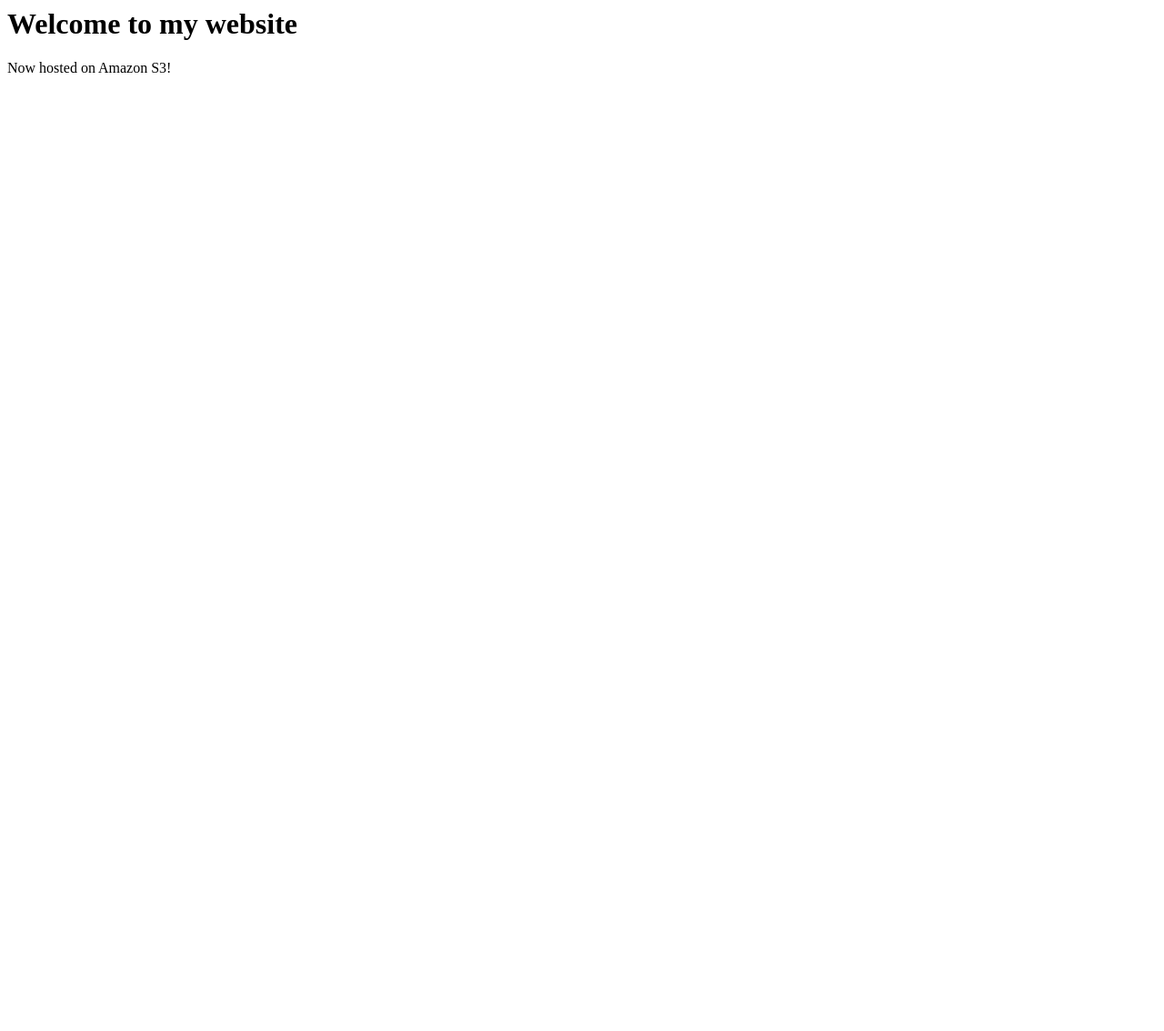
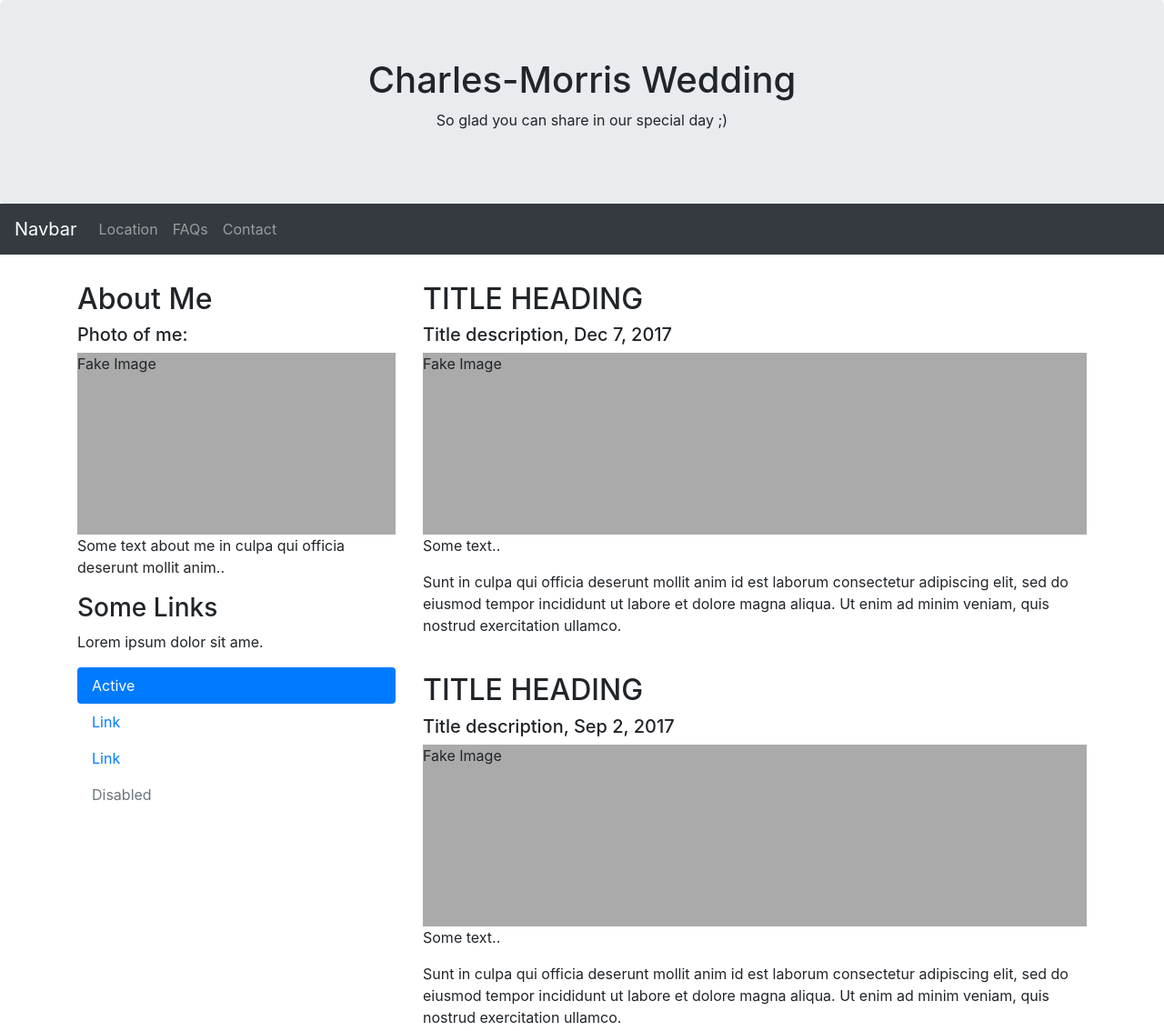
Before and after one commit to willcharlesQA2/wedding, a plain HTML site: page index.html in a window 1280 px wide. Shown: the top 1134 px of the page at 91% size. Before the commit the page ends 800 px from the top, so only its background shows below. Drawn offline with nearby package versions, Linux system fonts and the light colour scheme.

Commit message:
Bootstrap implemented

```diff
--- a/index.html
+++ b/index.html
@@ -1,9 +1,91 @@
-<html xmlns="http://www.w3.org/1999/xhtml" >
+<!DOCTYPE html>
+<html lang="en">
 <head>
-    <title>My Website Home Page</title>
+  <title>Charles-Morris Wedding!</title>
+  <meta charset="utf-8">
+  <meta name="viewport" content="width=device-width, initial-scale=1">
+  <link rel="stylesheet" href="https://maxcdn.bootstrapcdn.com/bootstrap/4.3.1/css/bootstrap.min.css">
+  <script src="https://ajax.googleapis.com/ajax/libs/jquery/3.4.1/jquery.min.js"></script>
+  <script src="https://cdnjs.cloudflare.com/ajax/libs/popper.js/1.14.7/umd/popper.min.js"></script>
+  <script src="https://maxcdn.bootstrapcdn.com/bootstrap/4.3.1/js/bootstrap.min.js"></script>
+  <style>
+  .fakeimg {
+    height: 200px;
+    background: #aaa;
+  }
+  </style>
 </head>
 <body>
-  <h1>Welcome to my website</h1>
-  <p>Now hosted on Amazon S3!</p>
+
+<div class="jumbotron text-center" style="margin-bottom:0">
+  <h1>Charles-Morris Wedding</h1>
+  <p>So glad you can share in our special day ;)</p>
+</div>
+
+<nav class="navbar navbar-expand-sm bg-dark navbar-dark">
+  <a class="navbar-brand" href="#">Navbar</a>
+  <button class="navbar-toggler" type="button" data-toggle="collapse" data-target="#collapsibleNavbar">
+    <span class="navbar-toggler-icon"></span>
+  </button>
+  <div class="collapse navbar-collapse" id="collapsibleNavbar">
+    <ul class="navbar-nav">
+      <li class="nav-item">
+        <a class="nav-link" href="/location.html">Location</a>
+      </li>
+      <li class="nav-item">
+        <a class="nav-link" href="#">FAQs</a>
+      </li>
+      <li class="nav-item">
+        <a class="nav-link" href="#">Contact</a>
+      </li>
+    </ul>
+  </div>
+</nav>
+
+<div class="container" style="margin-top:30px">
+  <div class="row">
+    <div class="col-sm-4">
+      <h2>About Me</h2>
+      <h5>Photo of me:</h5>
+      <div class="fakeimg">Fake Image</div>
+      <p>Some text about me in culpa qui officia deserunt mollit anim..</p>
+      <h3>Some Links</h3>
+      <p>Lorem ipsum dolor sit ame.</p>
+      <ul class="nav nav-pills flex-column">
+        <li class="nav-item">
+          <a class="nav-link active" href="#">Active</a>
+        </li>
+        <li class="nav-item">
+          <a class="nav-link" href="#">Link</a>
+        </li>
+        <li class="nav-item">
+          <a class="nav-link" href="#">Link</a>
+        </li>
+        <li class="nav-item">
+          <a class="nav-link disabled" href="#">Disabled</a>
+        </li>
+      </ul>
+      <hr class="d-sm-none">
+    </div>
+    <div class="col-sm-8">
+      <h2>TITLE HEADING</h2>
+      <h5>Title description, Dec 7, 2017</h5>
+      <div class="fakeimg">Fake Image</div>
+      <p>Some text..</p>
+      <p>Sunt in culpa qui officia deserunt mollit anim id est laborum consectetur adipiscing elit, sed do eiusmod tempor incididunt ut labore et dolore magna aliqua. Ut enim ad minim veniam, quis nostrud exercitation ullamco.</p>
+      <br>
+      <h2>TITLE HEADING</h2>
+      <h5>Title description, Sep 2, 2017</h5>
+      <div class="fakeimg">Fake Image</div>
+      <p>Some text..</p>
+      <p>Sunt in culpa qui officia deserunt mollit anim id est laborum consectetur adipiscing elit, sed do eiusmod tempor incididunt ut labore et dolore magna aliqua. Ut enim ad minim veniam, quis nostrud exercitation ullamco.</p>
+    </div>
+  </div>
+</div>
+
+<div class="jumbotron text-center" style="margin-bottom:0">
+  <p>Footer</p>
+</div>
+
 </body>
 </html>
```
Also changed, not shown: location.html (added, +31 -0 lines).
